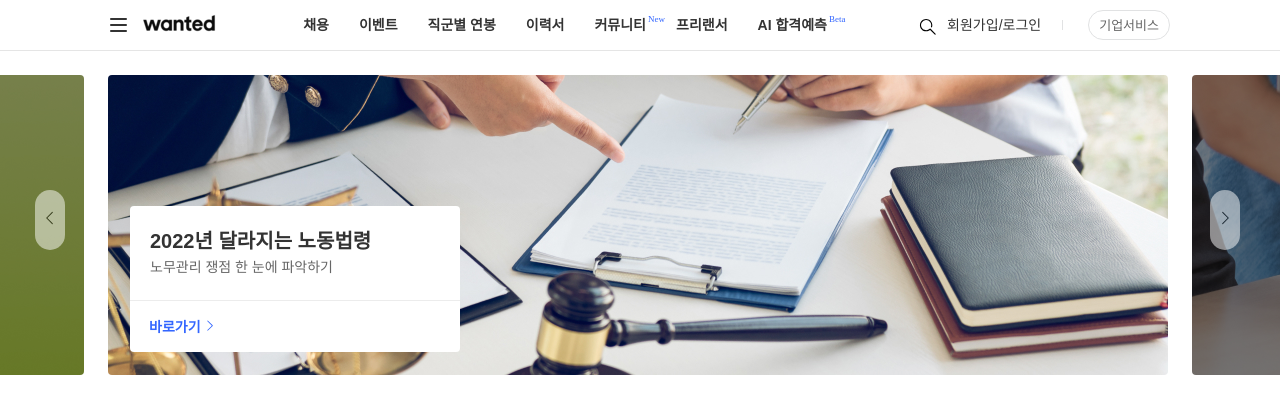
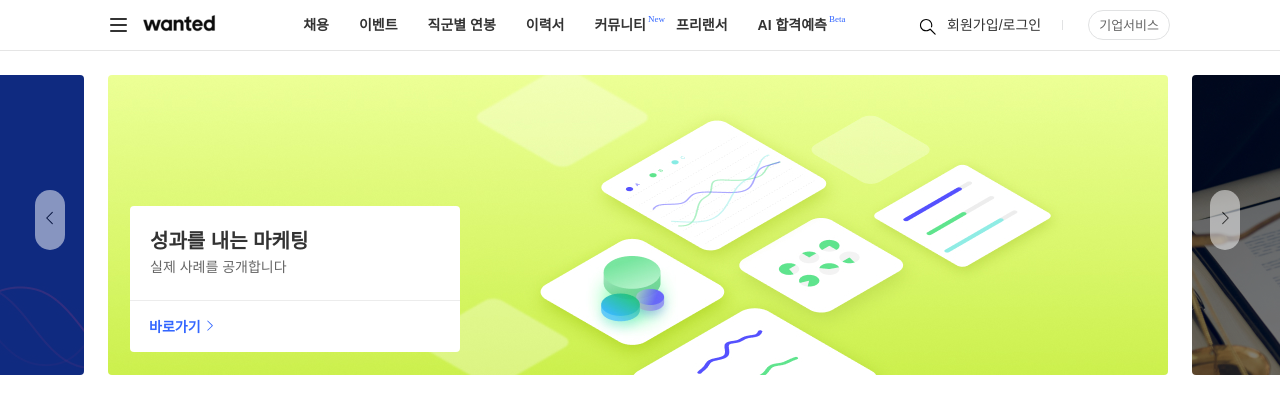
Before and after one commit to som-syom/wanted-pre-subject, a React (Create React App) app: page / in a window 1280 px wide. Shown: the top 414 px of the page. Built offline with nearby package versions, Linux system fonts and the light colour scheme.

Commit message:
FEAT - 무한 슬라이드 적용

```diff
--- a/src/SlideBanner.js
+++ b/src/SlideBanner.js
@@ -10,23 +10,47 @@ function SlideBanner() {
   const [winX, setWinX] = useState(window.innerWidth);
   const [currentIndex, setCurrentIndex] = useState(1);
   const [imageX, setImageX] = useState(1060);
+  const [isChange, setIsChange] = useState(true);
+  const imageCount = 13;
 
   let images = Object.keys(img).map((key) => img[key]);
 
   const calcPosition = (idx) => {
-    if (winX > 1200) return -11924 + 1084 * (11 - idx) + (winX - 1088) / 2;
-    else return -(imageX * 11 + 24 * 11) + (imageX + 24) * (11 - idx) + 36;
+    if (winX > 1200)
+      return -14092 + 1084 * (imageCount - idx) + (winX - 1088) / 2;
+    else
+      return (
+        -(imageX * imageCount + 24 * imageCount) +
+        (imageX + 24) * (imageCount - idx) +
+        36
+      );
   };
 
   const onClickPrevBtn = () => {
     console.log("click prev");
-    if (currentIndex == 1) setCurrentIndex(9);
-    else setCurrentIndex(currentIndex - 1);
+    setIsChange(true);
+    setCurrentIndex(currentIndex - 1);
+    if (currentIndex === 1) {
+      setTimeout(() => {
+        sliderRef.current.style.transition = `all 0s`;
+        sliderRef.current.style.transform = `translateX(${calcPosition(9)}px)`;
+        setIsChange(false);
+        setCurrentIndex(9);
+      }, 501);
+    }
   };
   const onClickNextBtn = () => {
     console.log("click prev");
-    if (currentIndex == 9) setCurrentIndex(1);
-    else setCurrentIndex(currentIndex + 1);
+    setIsChange(true);
+    setCurrentIndex(currentIndex + 1);
+    if (currentIndex === 11) {
+      setTimeout(() => {
+        sliderRef.current.style.transition = `all 0s`;
+        sliderRef.current.style.transform = `translateX(${calcPosition(3)}px)`;
+        setIsChange(false);
+        setCurrentIndex(3);
+      }, 501);
+    }
   };
 
   const resizeWindow = () => {
@@ -41,22 +65,25 @@ function SlideBanner() {
   }, []);
 
   useEffect(() => {
-    sliderRef.current.style.transform = `translateX(${calcPosition(
-      currentIndex
-    )}px)`;
-    sliderRef.current.style.transition = `all 0.5s ease-in-out`;
+    if (isChange) {
+      sliderRef.current.style.transform = `translateX(${calcPosition(
+        currentIndex
+      )}px)`;
+      sliderRef.current.style.transition = `all 0.5s ease-in-out`;
+    }
     const intervalId = setInterval(() => {
       if (!sliderRef.current) return;
-      if (currentIndex === 9) {
+      setIsChange(true);
+      setCurrentIndex(currentIndex + 1);
+      if (currentIndex === 11) {
         setTimeout(() => {
+          setIsChange(false);
+          setCurrentIndex(3);
           sliderRef.current.style.transition = `all 0s`;
           sliderRef.current.style.transform = `translateX(${calcPosition(
-            currentIndex + 1
+            3
           )}px)`;
-          setCurrentIndex(1);
         }, 501);
-      } else {
-        setCurrentIndex(currentIndex + 1);
       }
     }, 4000);
 
@@ -70,6 +97,9 @@ function SlideBanner() {
       setImageX(1060);
     }
   }, [winX]);
+
+  // const [isDrag, setIsDrag] = useState(false);
+  // const [startX, setStartX] = useState();
 
   return (
     <>
--- a/src/images.js
+++ b/src/images.js
@@ -1,3 +1,4 @@
+import b001 from "./assets/banner-08.jpg";
 import b00 from "./assets/banner-09.jpg";
 import b01 from "./assets/banner-01.jpg";
 import b02 from "./assets/banner-02.jpg";
@@ -9,10 +10,29 @@ import b07 from "./assets/banner-07.jpg";
 import b08 from "./assets/banner-08.jpg";
 import b09 from "./assets/banner-09.jpg";
 import b10 from "./assets/banner-01.jpg";
+import b11 from "./assets/banner-02.jpg";
 
 // const images = [b01, b02, b03, b04, b05, b06, b07, b08, b09];
-export const img = { b00, b01, b02, b03, b04, b05, b06, b07, b08, b09, b10 };
+export const img = {
+  b001,
+  b00,
+  b01,
+  b02,
+  b03,
+  b04,
+  b05,
+  b06,
+  b07,
+  b08,
+  b09,
+  b10,
+  b11,
+};
 export const text = [
+  {
+    h2: "개발자 성장 비결 공개!",
+    h3: "Velog, 글 쓰는 개발자들의 이야기",
+  },
   {
     h2: "성장하는 개발자가 되려면?",
     h3: "OOO 검색하지 말 것!",
@@ -57,4 +77,8 @@ export const text = [
     h2: "성과를 내는 마케팅",
     h3: "실제 사례를 공개합니다",
   },
+  {
+    h2: "2022년 달라지는 노동법령",
+    h3: "노무관리 쟁점 한 눈에 파악하기",
+  },
 ];
--- a/src/stylesheets/SlideBanner.css
+++ b/src/stylesheets/SlideBanner.css
@@ -15,14 +15,12 @@
   position: relative;
   width: 100%;
   filter: brightness(50%);
-  transition: 0.2s;
 }
 .banner-wrap.activeBanner {
   filter: brightness(100%);
 }
 
 .banner-image {
-  /* width: 1060px; */
   padding: 0 12px;
   box-sizing: content-box;
 }
@@ -38,7 +36,6 @@
 .banner-text {
   text-align: center;
   opacity: 1;
-  transition: 0.2s;
 }
 .banner-text.activeBanner {
   opacity: 1;
```
